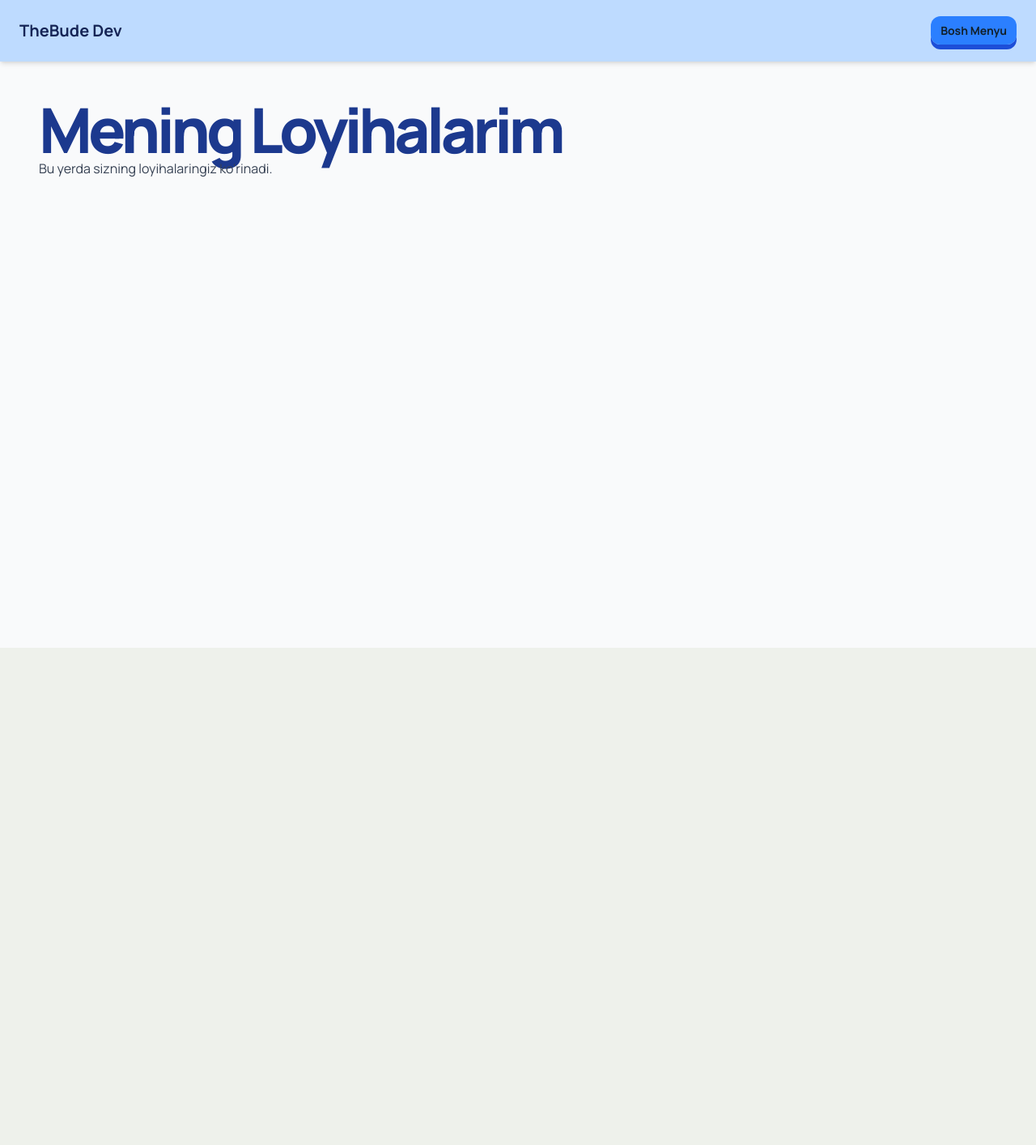
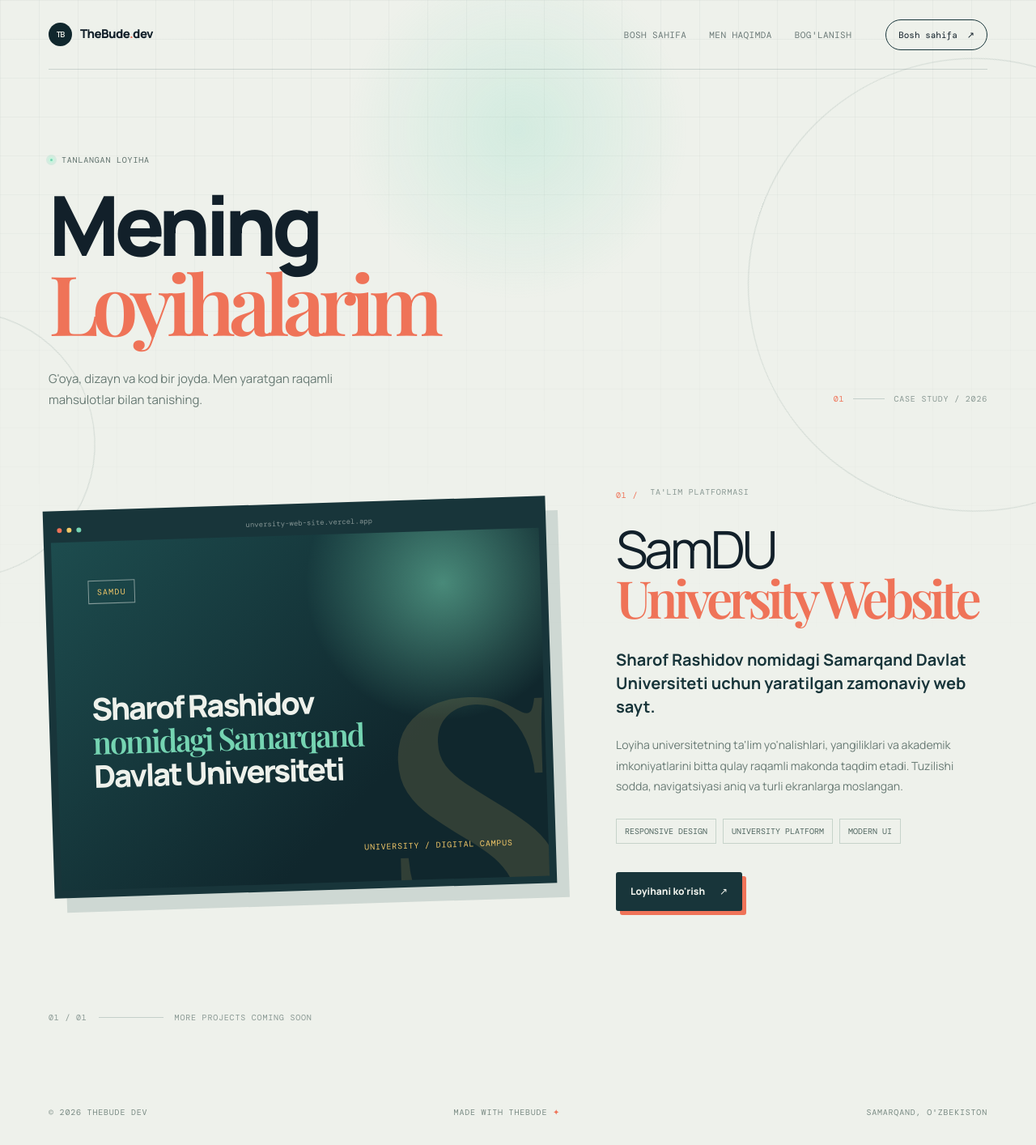
Before and after one commit to TheBude/landingPage, a React (Vite) app: page /projects in a window 1280 px wide. Shown: the whole page at 81% size. Before the commit the page ends 800 px from the top, so only its background shows below. Built offline with nearby package versions, Linux system fonts and the light colour scheme; a web font is replaced by a local one.

Commit message:
addNewProject

```diff
--- a/src/Projects.tsx
+++ b/src/Projects.tsx
@@ -3,22 +3,57 @@
 
 const Projects: React.FC = () => {
   return (
-    <div className="min-h-screen bg-gray-50 flex flex-col">
-      {/* Navbar */}
-      <header className="bg-blue-200 p-4 md:p-6 flex justify-between items-center shadow-md">
-        <div className="text-xl font-bold text-blue-950">TheBude Dev</div>
-        <nav className="space-x-4 text-sm font-medium">
-          <Link to="/" className="px-3 py-2 bg-blue-500 text-white font-bold rounded-xl shadow-[0_6px_0_0_#1d4ed8]">
-            Bosh Menyu
-          </Link>
+    <div className="portfolio-shell projects-page">
+      <div className="ambient-grid" aria-hidden="true" />
+      <div className="ambient-orbit orbit-one" aria-hidden="true" />
+      <div className="ambient-orbit orbit-two" aria-hidden="true" />
+
+      <header className="site-header">
+        <Link className="brand" to="/" aria-label="TheBude Dev bosh sahifasi">
+          <span className="brand-mark">TB</span>
+          <span>TheBude<span className="brand-dot">.</span>dev</span>
+        </Link>
+        <nav className="site-nav" aria-label="Asosiy navigatsiya">
+          <Link className="nav-link" to="/#home">Bosh sahifa</Link>
+          <Link className="nav-link" to="/#about">Men haqimda</Link>
+          <Link className="nav-link" to="/#contact">Bog'lanish</Link>
         </nav>
+        <Link className="header-cta" to="/">
+          <span>Bosh sahifa</span><span aria-hidden="true">↗</span>
+        </Link>
       </header>
 
-      {/* Loyihalar ro'yxati joylashadigan joy */}
-      <main className="flex-1 container mx-auto p-6 md:p-12">
-        <h1 className="text-4xl font-bold text-blue-900 mb-6">Mening Loyihalarim</h1>
-        <p className="text-gray-700">Bu yerda sizning loyihalaringiz ko'rinadi.</p>
+      <main>
+        <section className="projects-hero content-width">
+          <div className="projects-heading reveal reveal-one">
+            <span className="eyebrow"><span className="status-dot" /> Tanlangan loyiha</span>
+            <h1>Mening<br /><em>Loyihalarim</em></h1>
+            <p>G'oya, dizayn va kod bir joyda. Men yaratgan raqamli mahsulotlar bilan tanishing.</p>
+          </div>
+          <div className="projects-index reveal reveal-two"><span>01</span><span className="meta-line" /><span>CASE STUDY / 2026</span></div>
+        </section>
+
+        <section className="project-feature content-width reveal">
+          <div className="project-browser">
+            <div className="browser-bar"><span className="window-dot red" /><span className="window-dot yellow" /><span className="window-dot green" /><span className="browser-url">unversity-web-site.vercel.app</span></div>
+            <div className="project-preview"><div className="university-mark">SAMDU</div><div className="university-preview-title">Sharof Rashidov<br /><em>nomidagi Samarqand</em><br />Davlat Universiteti</div><span className="preview-caption">UNIVERSITY / DIGITAL CAMPUS</span></div>
+          </div>
+          <div className="project-details">
+            <div className="project-kicker"><span className="section-index">01 /</span><span>Ta'lim platformasi</span></div>
+            <h2>SamDU<br /><em>University Website</em></h2>
+            <p className="project-lead">Sharof Rashidov nomidagi Samarqand Davlat Universiteti uchun yaratilgan zamonaviy web sayt.</p>
+            <p className="project-description">Loyiha universitetning ta'lim yo'nalishlari, yangiliklari va akademik imkoniyatlarini bitta qulay raqamli makonda taqdim etadi. Tuzilishi sodda, navigatsiyasi aniq va turli ekranlarga moslangan.</p>
+            <div className="project-tags"><span>Responsive design</span><span>University platform</span><span>Modern UI</span></div>
+            <a className="button button-primary project-link" href="https://unversity-web-site.vercel.app/" target="_blank" rel="noopener noreferrer">Loyihani ko'rish <span>↗</span></a>
+          </div>
+        </section>
+
+        <section className="project-footer content-width">
+          <span>01 / 01</span><span className="project-footer-line" /><span>More projects coming soon</span>
+        </section>
       </main>
+
+      <footer className="site-footer content-width"><span>© 2026 TheBude Dev</span><span>Made with TheBude <i>✦</i></span><span>Samarqand, O'zbekiston</span></footer>
     </div>
   );
 };
```
Also changed, not shown: src/index.css.
